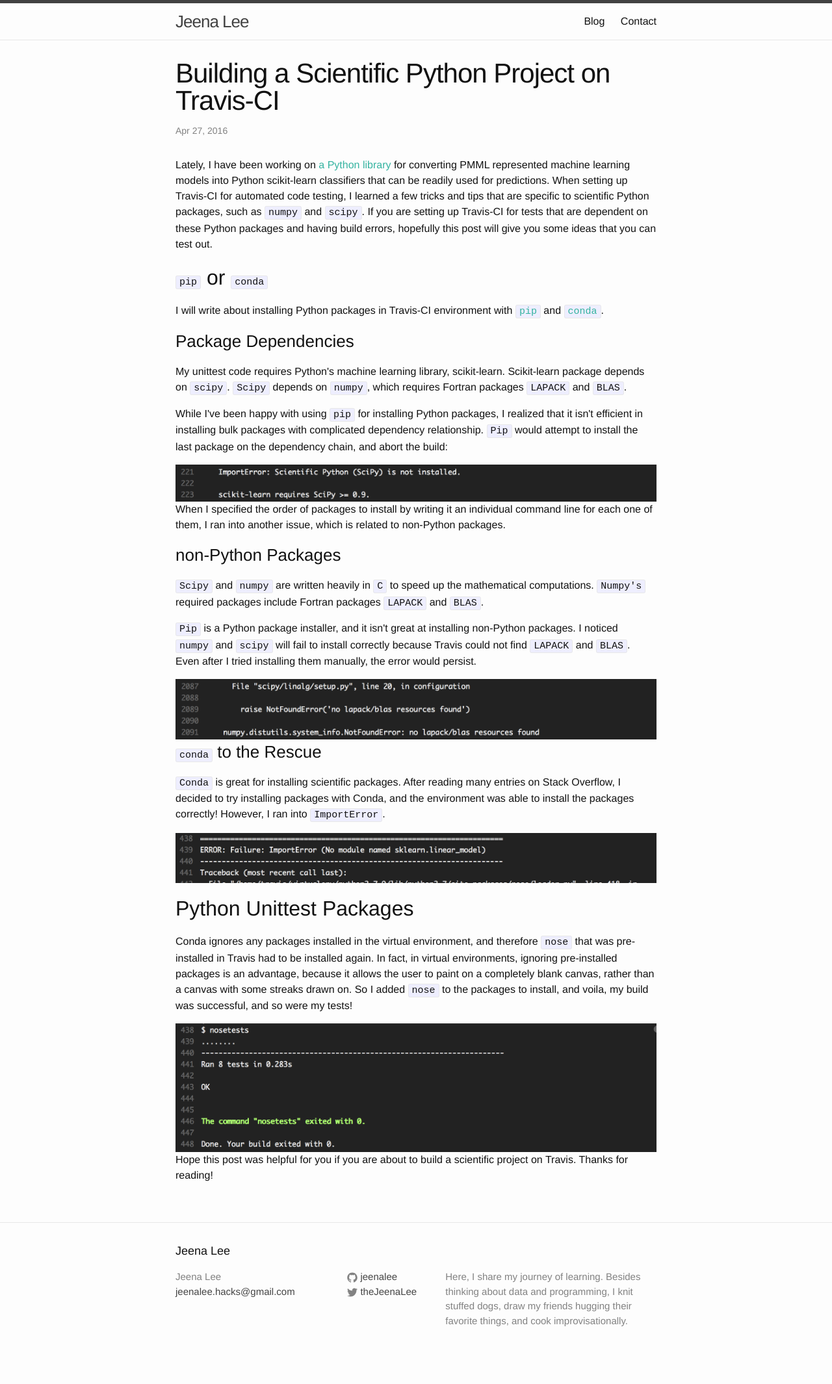
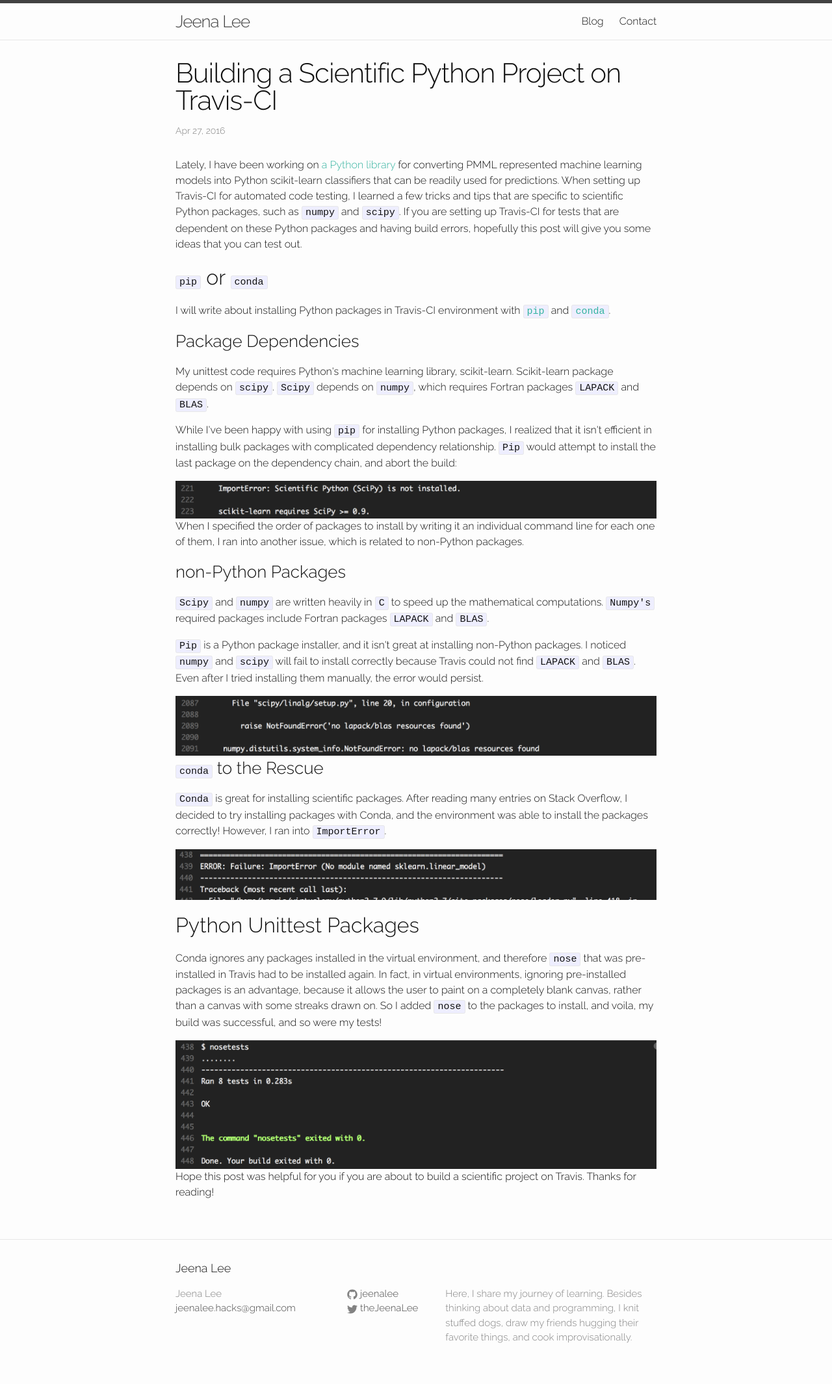
Before and after one commit to jeenalee/blog, a Jekyll site: the page built from _posts/2016-04-27-scientific-travis.html, in a window 1280 px wide. Shown: the whole page at 65% size. Built offline with Jekyll 4.4.1, drawn with Linux system fonts in a browser that asks for light colours; before the commit the page ends 2104 px from its top, so only the background shows below that.

Commit message:
add Raleway font family

```diff
--- a/_includes/head.html
+++ b/_includes/head.html
@@ -8,4 +8,5 @@
   <link rel="stylesheet" href="{{ "/css/blog.css" | prepend: site.baseurl }}">
   <link rel="canonical" href="{{ page.url | replace:'index.html','' | prepend: site.baseurl | prepend: site.url }}">
   <link rel="alternate" type="application/rss+xml" title="{{ site.title }}" href="{{ "/feed.xml" | prepend: site.baseurl | prepend: site.url }}">
+  <link href='https://fonts.googleapis.com/css?family=Raleway:300' rel='stylesheet' type='text/css'>
 </head>
--- a/css/contact.css
+++ b/css/contact.css
@@ -1,3 +1,12 @@
+.site-title,
+.page-link,
+.footer-col-wrapper,
+.wrapper,
+.post-header,
+.post-content {
+    font-family: Raleway;
+}
+
 .round_border {
     border-radius: 50%;
 }
@@ -22,3 +31,7 @@
     align-items: center;
     line-height: 1.5em;
 }
+
+.footer-col-2 .username:hover{
+    color: #34b3a0;
+}
```
